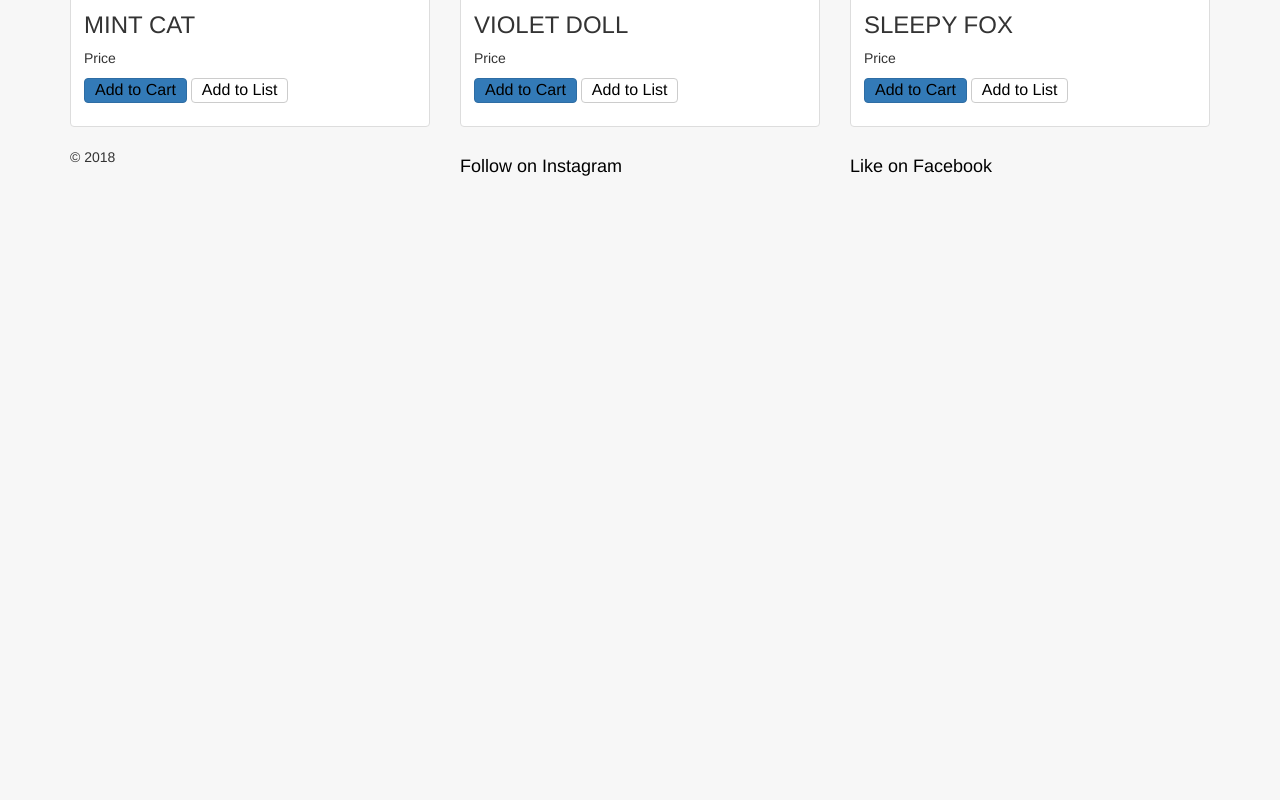
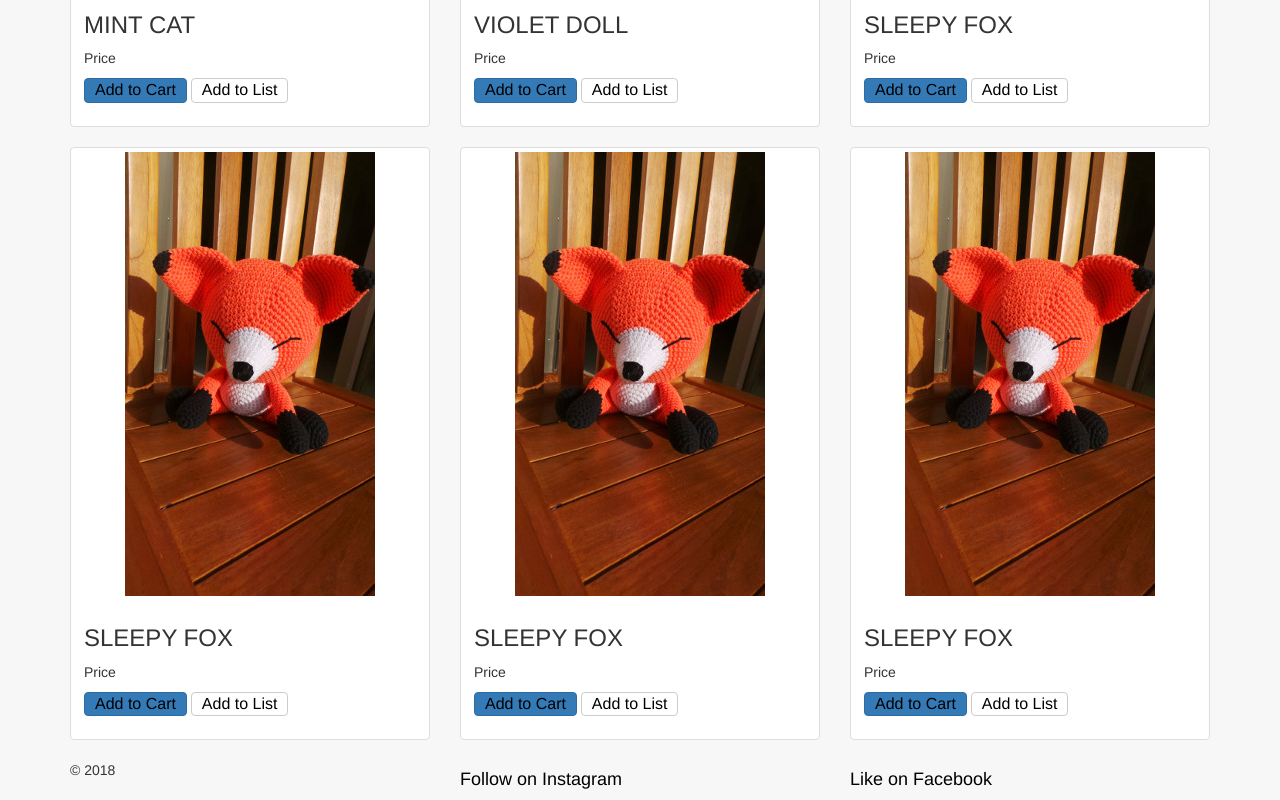
Before and after one commit to coatceatl/node_react-app, a React app: page / in a window 1280 px wide. Shown: the part 618-1418 px from the top of the page. Before the commit the page ends 805 px from the top, so only its background shows below. Built offline with nearby package versions, Linux system fonts and the light colour scheme; no server answers.

Commit message:
added path for /:id and changed MainPage

```diff
--- a/serverside/services/order.js
+++ /dev/null
@@ -1,3 +0,0 @@
-const mongoose = require('mongoose');
-
-const Article = mongoose.model('articles');
--- a/src/components/Landing.jsx
+++ b/src/components/Landing.jsx
@@ -28,6 +28,36 @@ class Landing extends Component {
             <Col xs={6} md={4}>
               <Thumbnail src='img/doll_violet.jpg' alt='Violet doll'>
               <h3>VIOLET DOLL</h3>
+              <p>Price</p>
+              <p>
+                <Button bsStyle="primary">Add to Cart</Button>&nbsp;
+                <Button bsStyle="default">Add to List</Button>
+              </p>
+              </Thumbnail>
+            </Col>
+            <Col xs={6} md={4}>
+              <Thumbnail src='img/fox.jpg' alt='Sleepy fox'>
+              <h3>SLEEPY FOX</h3>
+              <p>Price</p>
+              <p>
+                <Button bsStyle="primary">Add to Cart</Button>&nbsp;
+                <Button bsStyle="default">Add to List</Button>
+              </p>
+              </Thumbnail>
+            </Col>
+            <Col xs={6} md={4}>
+              <Thumbnail src='img/fox.jpg' alt='Sleepy fox'>
+              <h3>SLEEPY FOX</h3>
+              <p>Price</p>
+              <p>
+                <Button bsStyle="primary">Add to Cart</Button>&nbsp;
+                <Button bsStyle="default">Add to List</Button>
+              </p>
+              </Thumbnail>
+            </Col>
+            <Col xs={6} md={4}>
+              <Thumbnail src='img/fox.jpg' alt='Sleepy fox'>
+              <h3>SLEEPY FOX</h3>
               <p>Price</p>
               <p>
                 <Button bsStyle="primary">Add to Cart</Button>&nbsp;
```
Also changed, not shown: serverside/routes/orderRoutes.js (+23 -1 lines), public/bundle.js.
